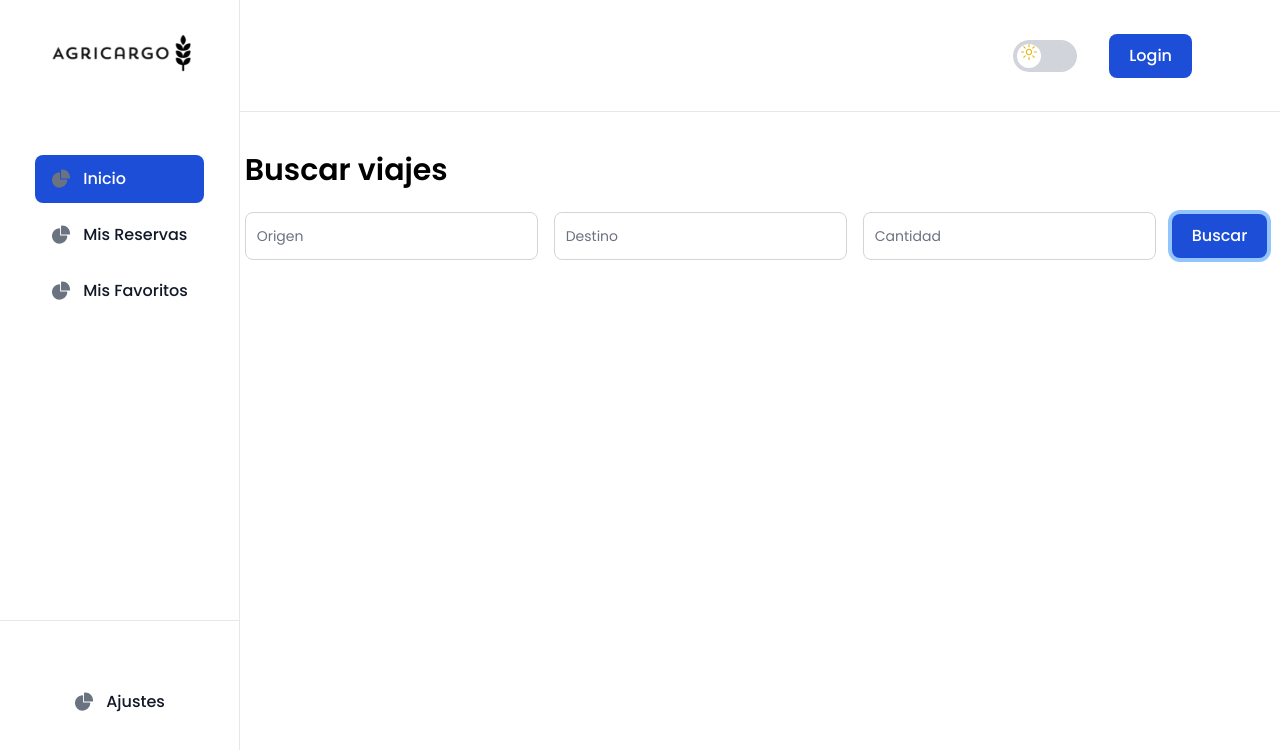
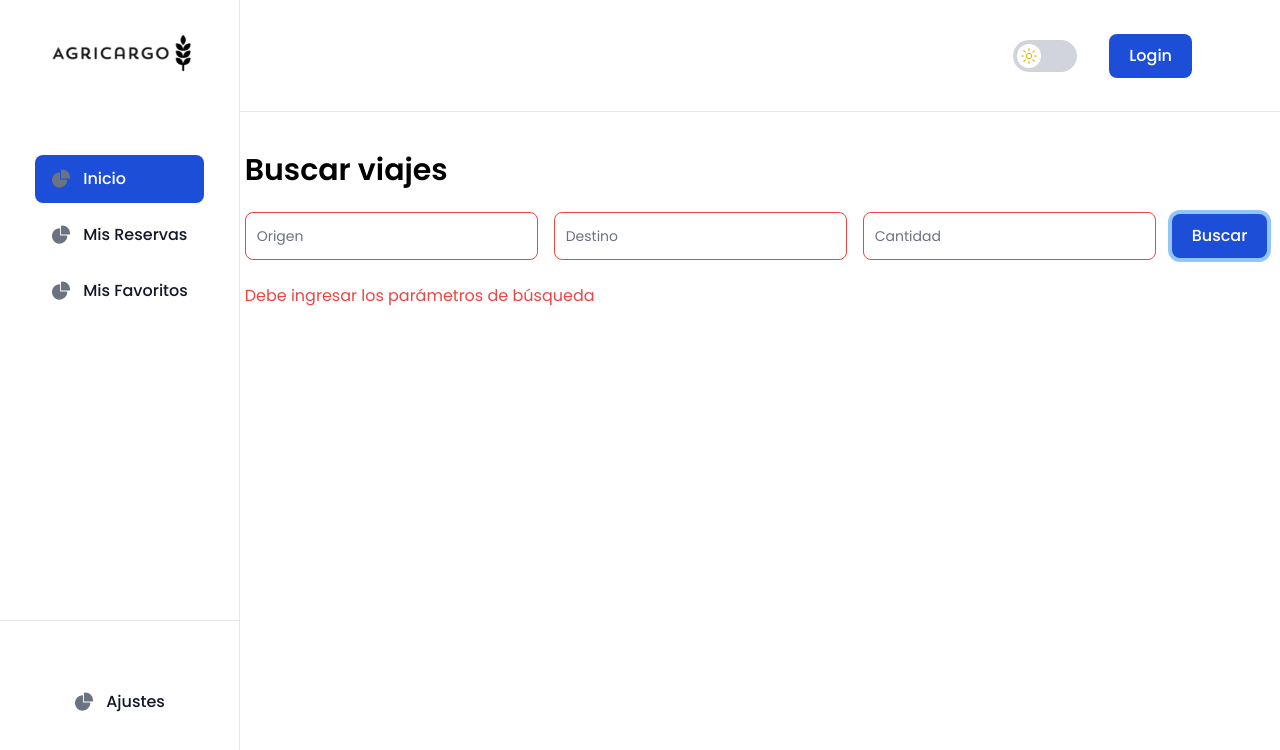
Before and after one commit to PalenaFrancisco/Agricargo-Frontend, a React (Vite) app: page / in a window 1280 px wide. Both pictures are taken after a click on the button "Buscar". Shown: the top 750 px of the page. Built offline with nearby package versions, Linux system fonts and the light colour scheme; no server answers.

Commit message:
fixed problem on searchform

```diff
--- a/src/components/navbar/Navbar.jsx
+++ b/src/components/navbar/Navbar.jsx
@@ -43,7 +43,7 @@ const Navbar = ({searchInNav, islogged, backButton}) => {
               className="flex items-center justify-between w-16 h-8 px-1 bg-gray-300 dark:bg-gray-700 rounded-full focus:outline-none transition-colors duration-300"
             >
               <div
-                className={`w-6 h-6 bg-white dark:bg-yellow-500 rounded-full transform transition-transform duration-300 ${
+                className={`flex w-6 h-6 bg-white dark:bg-yellow-500 rounded-full transform transition-transform duration-300 ${
                   darkMode ? "translate-x-8" : "translate-x-0"
                 }`}
               >
--- a/src/components/searchForm/SearchForm.jsx
+++ b/src/components/searchForm/SearchForm.jsx
@@ -4,31 +4,31 @@ import { IoSearch } from "react-icons/io5";
 import { useRef, useState } from "react";
 
 const SearchForm = ({ isSearchMode = true, searchSetter }) => {
+  const [errorSearch, setErrorSearch] = useState("");
   const [inputValues, setInputValues] = useState({
     origin: "",
     destination: "",
     quantity: "",
   });
-
   const [errors, setErrors] = useState({
     origin: false,
     destination: false,
     quantity: false,
   });
 
-  // Crear refs para los campos de entrada
+  // Refs for input fields
   const originRef = useRef();
   const destinationRef = useRef();
   const quantityRef = useRef();
 
-  // Validar los campos en tiempo real
+  // Validate individual fields
   const validateField = (field, value) => {
     let error = false;
 
     if (field === "origin" || field === "destination") {
-      error = /\d/.test(value); // Detecta números en los campos de texto
+      error = /\d/.test(value); // Error if there are numbers
     } else if (field === "quantity") {
-      error = value <= 0 || isNaN(value); // Detecta valores no positivos o no numéricos
+      error = value <= 0 || isNaN(value); // Error if not positive or not numeric
     }
 
     setErrors((prevErrors) => ({ ...prevErrors, [field]: error }));
@@ -42,11 +42,18 @@ const SearchForm = ({ isSearchMode = true, searchSetter }) => {
   const handleSubmit = (e) => {
     e.preventDefault();
 
-    // Verificar que no haya errores antes de enviar el formulario
+    // Check if all fields are empty
+    if (!inputValues.origin && !inputValues.destination && !inputValues.quantity) {
+      setErrorSearch("Debe ingresar los parámetros de búsqueda");
+      return;
+    }
+
+    // Verify no field has an error
     const hasErrors = Object.values(errors).some((error) => error);
 
     if (!hasErrors) {
       searchSetter(inputValues);
+      setErrorSearch(""); // Clear previous errors
     }
   };
 
@@ -60,18 +67,19 @@ const SearchForm = ({ isSearchMode = true, searchSetter }) => {
     : "rounded-full size-12 flex justify-center items-center";
 
   return (
+    <>
       <form className="flex items-center gap-4" onSubmit={handleSubmit}>
         <Input
           ref={originRef}
           setInputValue={(value) => handleInputChange("origin", value)}
-        inputstyle={errors.origin ? "border-red-500" : ""}
+          inputstyle={errors.origin || errorSearch ? "border-red-500" : ""}
         >
           Origen
         </Input>
         <Input
           ref={destinationRef}
           setInputValue={(value) => handleInputChange("destination", value)}
-        inputstyle={errors.destination ? "border-red-500" : ""}
+          inputstyle={errors.destination || errorSearch ? "border-red-500" : ""}
         >
           Destino
         </Input>
@@ -79,7 +87,7 @@ const SearchForm = ({ isSearchMode = true, searchSetter }) => {
           ref={quantityRef}
           type="number"
           setInputValue={(value) => handleInputChange("quantity", value)}
-        inputstyle={errors.quantity ? "border-red-500" : ""}
+          inputstyle={errors.quantity || errorSearch ? "border-red-500" : ""}
         >
           Cantidad
         </Input>
@@ -87,6 +95,8 @@ const SearchForm = ({ isSearchMode = true, searchSetter }) => {
           {buttonText}
         </Button>
       </form>
+      {errorSearch && <p className="text-red-500">{errorSearch}</p>}
+    </>
   );
 };
 
```
Lines whose indentation alone changed are shown as unchanged.
